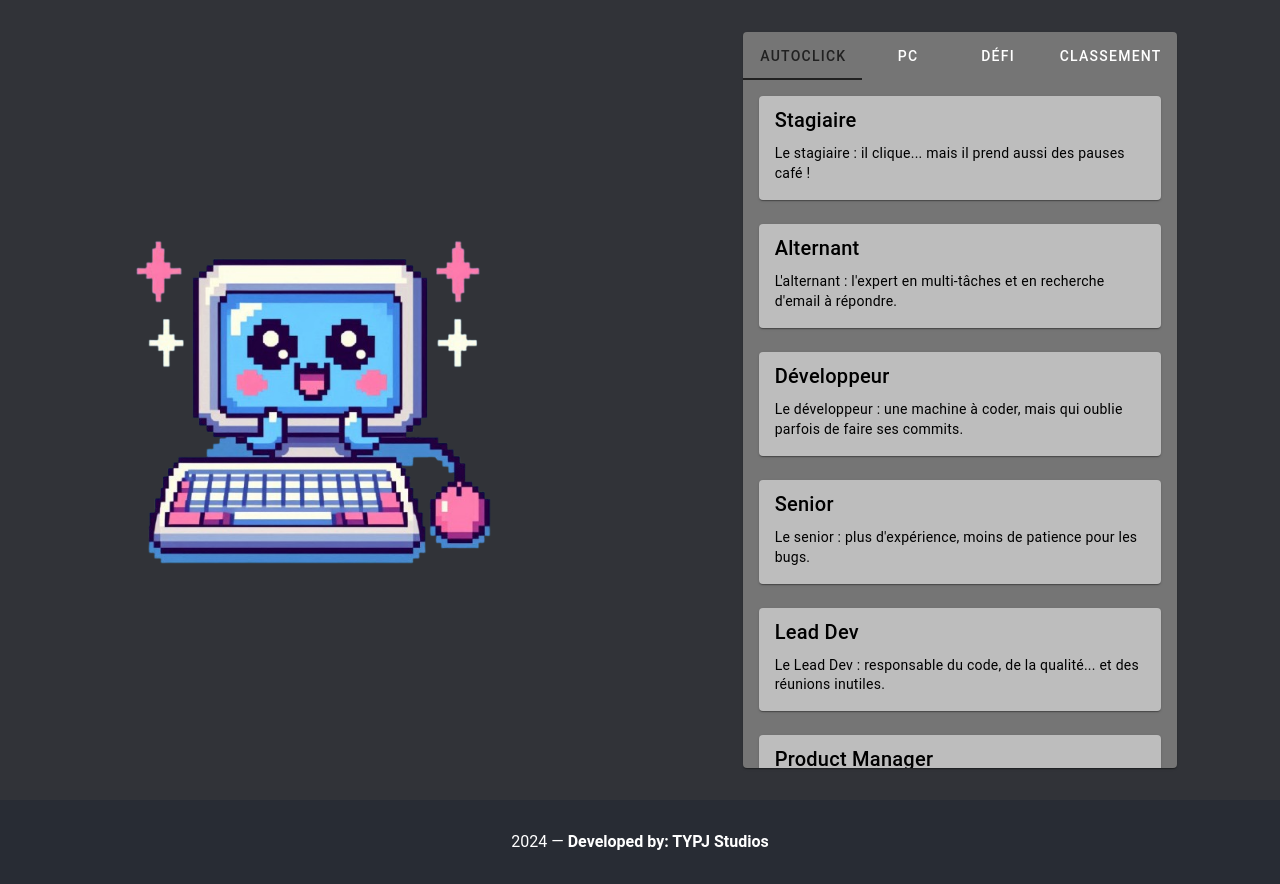
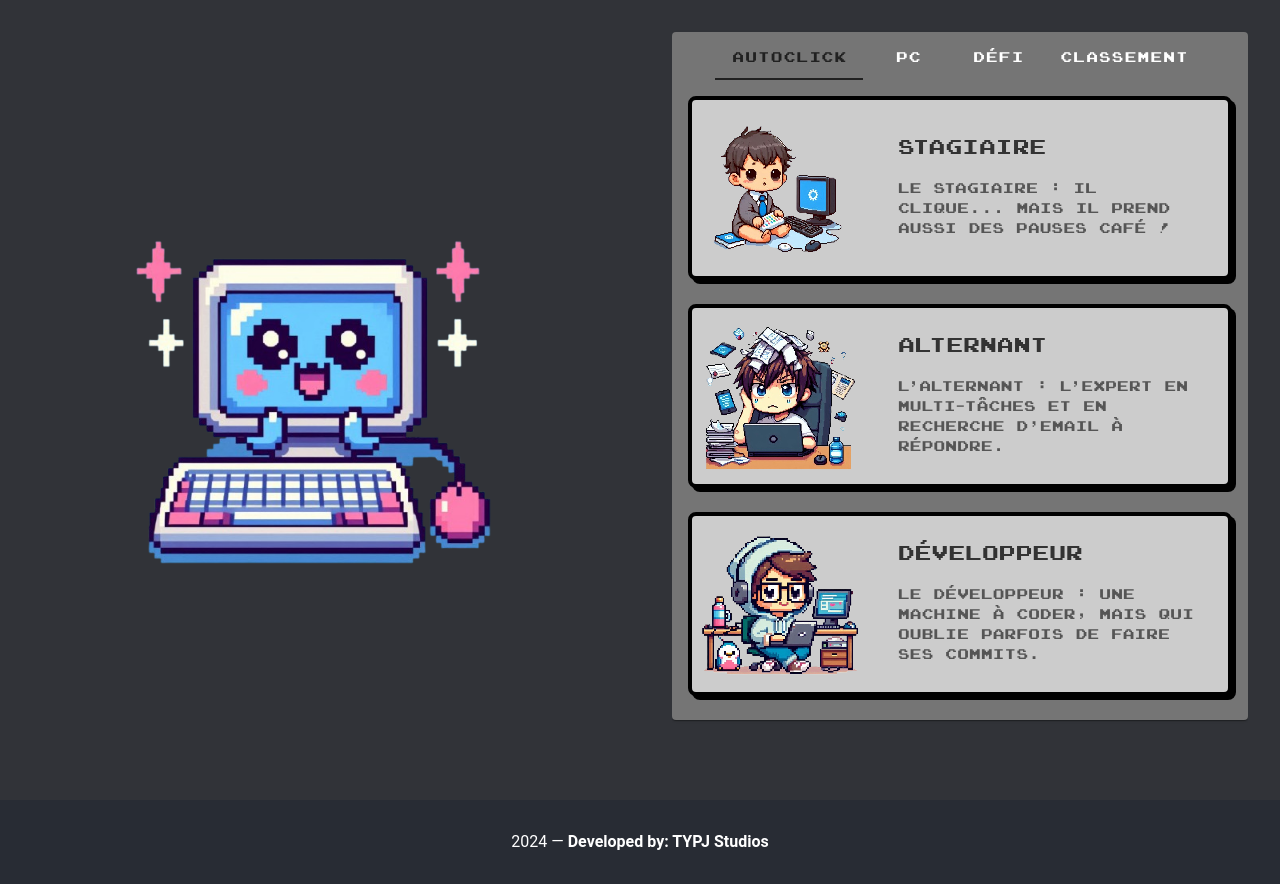
Before and after one commit to ThibaultFontaine/pc-clicker-plus, a Vue app: page /game in a window 1280 px wide. Built offline with nearby package versions, Linux system fonts and the light colour scheme.

Commit message:
Add FontFamilly + Design AutoClicker card

```diff
--- a/src/App.vue
+++ b/src/App.vue
@@ -15,4 +15,10 @@ import Footer from "@/components/Footer.vue";
   min-width: 100%;
   min-height: 100%;
 }
+@font-face {
+  font-family: 'PixelFont';
+  src: url('@/assets/Fonts/joystix monospace.otf') format('opentype');
+  font-weight: normal;
+  font-style: normal;
+}
 </style>
--- a/src/components/GameSidebar.vue
+++ b/src/components/GameSidebar.vue
@@ -31,7 +31,7 @@ const setCurrentTab = (value: string): void => {
           :key="tab"
           :value="tab"
         >
-          <v-container fluid>
+          <v-container fluid class="scrollable-content">
             <v-row>
               <div v-if="tab === 'autoclick'">
                 <v-col
@@ -39,10 +39,17 @@ const setCurrentTab = (value: string): void => {
                   :key="autoClicker.id"
                   cols="12"
                 >
-                  <v-card color="grey-lighten-1">
-                    <v-card-title>{{ autoClicker.name }}</v-card-title>
-                    <v-card-text>{{ autoClicker.description }}</v-card-text>
-                  </v-card>
+                <v-card class="pixel-card">
+                  <v-row align="center">
+                    <v-col cols="4" class="image-container">
+                      <img :src="autoClicker.image" alt="AutoClicker Image" class="pixel-image">
+                    </v-col>
+                    <v-col cols="8">
+                      <v-card-title class="pixel-title">{{ autoClicker.name }}</v-card-title>
+                      <v-card-text class="pixel-description">{{ autoClicker.description }}</v-card-text>
+                    </v-col>
+                  </v-row>
+                </v-card>
                 </v-col>
               </div>
               <div v-else-if="tab === 'pc'">
@@ -63,6 +70,7 @@ const setCurrentTab = (value: string): void => {
 </template>
 
 <style scoped>
+
 .sidebar {
   display: flex;
   padding-top: 2rem;
@@ -70,7 +78,8 @@ const setCurrentTab = (value: string): void => {
   flex-direction: column;
   align-items: center;
   height: 100vh;
-  width: 50%;
+  width: 90%;
+  overflow-y: auto
 }
 
 .topBar {
@@ -85,5 +94,54 @@ const setCurrentTab = (value: string): void => {
   width: 100%;
 }
 
+.scrollable-content {
+  max-height: 80vh;
+  overflow-y: auto;
+  -ms-overflow-style: none;  /* Hide Scrollbar IE and Edge */
+  scrollbar-width: none;  /* Hide Scrollbar Firefox */
+}
+
+.scrollable-content::-webkit-scrollbar {
+  display: none;/* Hide Scrollbar Chrome */
+}
+
+.pixel-card {
+  background-color: #ccc;
+  border: 4px solid #000;
+  border-radius: 8px;
+  padding: 10px;
+  box-shadow: 4px 4px 0px #000;
+  display: flex;
+  flex-direction: row;
+}
+
+.image-container {
+  display: flex;
+  justify-content: center;
+  align-items: center;
+}
+
+.pixel-image {
+  width: 100%;
+  height: auto;
+  image-rendering: pixelated;
+}
+
+.pixel-title {
+  font-family: 'PixelFont', sans-serif;
+  color: #333;
+  margin-bottom: 8px;
+}
+
+.pixel-description {
+  font-family: 'PixelFont', sans-serif;
+  color: #555;
+}
+
+.pixel-card:hover {
+  transform: translate(-2px, -2px);
+  box-shadow: 6px 6px 0px #000;
+}
+
 
 </style>
--- a/src/constants/autoClickers.ts
+++ b/src/constants/autoClickers.ts
@@ -37,108 +37,100 @@ export const autoClickers: Array<any> = [
       price: 15000,
       cps: 100,
       description: "Le Lead Dev : responsable du code, de la qualité... et des réunions inutiles.",
-      image: new URL('../assets/autoClickerImages/Lead_Dev.png', import.meta.url).href,
+      image: new URL('../assets/autoClickerImages/lead dev.png', import.meta.url).href,
     },
     {
       id: 6,
-      name: 'Product Manager',
+      name: 'CTO',
       price: 25000,
-      cps: 200,
-      description: "Le PM : cliques à la vitesse de la lumière... mais oublie toujours ce que le client voulait.",
-      image: new URL('../assets/autoClickerImages/Product_Manager.png', import.meta.url).href,
-    },
-    {
-      id: 7,
-      name: 'CTO',
-      price: 50000,
       cps: 500,
       description: "Le CTO : clique sur des idées brillantes, mais trop occupé pour coder.",
       image: new URL('../assets/autoClickerImages/CTO.png', import.meta.url).href,
     },
     {
-      id: 8,
+      id: 7,
       name: 'DevOps',
-      price: 100000,
+      price: 50000,
       cps: 1000,
       description: "Le DevOps : il clique pour déployer, mais ça prend toujours 3 heures.",
       image: new URL('../assets/autoClickerImages/DevOps.png', import.meta.url).href,
     },
     {
-      id: 9,
+      id: 8,
       name: 'Testeur',
-      price: 200000,
+      price: 100000,
       cps: 2000,
       description: "Le QA : clique sans cesse pour tester, mais il se plaint que tout est cassé.",
-      image: new URL('../assets/autoClickerImages/Testeur.png', import.meta.url).href,
+      image: new URL('../assets/autoClickerImages/QA_enginer.png', import.meta.url).href,
     },
     {
-      id: 10,
+      id: 9,
       name: 'Consultant',
-      price: 500000,
+      price: 200000,
       cps: 5000,
       description: "Le consultant : il clique tout en vous facturant par heure.",
       image: new URL('../assets/autoClickerImages/Consultant.png', import.meta.url).href,
     },
     {
-      id: 11,
+      id: 10,
       name: 'Freelance',
-      price: 1000000,
+      price: 500000,
       cps: 10000,
       description: "Le freelance : clique vite, mais envoie la facture avant même de terminer.",
       image: new URL('../assets/autoClickerImages/Freelance.png', import.meta.url).href,
     },
     {
-      id: 12,
+      id: 11,
       name: 'Blockchain Dev',
-      price: 2000000,
+      price: 1000000,
       cps: 20000,
       description: "Le dev blockchain : clique, mais ça ne marche jamais comme prévu.",
-      image: new URL('../assets/autoClickerImages/Blockchain_Dev.png', import.meta.url).href,
+      image: new URL('../assets/autoClickerImages/Blockchain.png', import.meta.url).href,
+    },
+    {
+      id: 12,
+      name: 'Ingenieur IA',
+      price: 2000000,
+      cps: 50000,
+      description: "L'Ingenieur IA : clique, mais il pense qu'il est déjà à la retraite grâce à l'IA.",
+      image: new URL('../assets/autoClickerImages/Dev_IA.png', import.meta.url).href,
     },
     {
       id: 13,
-      name: 'Ingenieur IA',
+      name: 'Tech Lead',
       price: 5000000,
-      cps: 50000,
-      description: "L'Ingenieur IA : clique, mais il pense qu'il est déjà à la retraite grâce à l'IA.",
-      image: new URL('../assets/autoClickerImages/Ingenieur_IA.png', import.meta.url).href,
-    },
-    {
-      id: 14,
-      name: 'Tech Lead',
-      price: 10000000,
       cps: 100000,
       description: "Le Tech Lead : clique avec confiance, mais son équipe doit coder derrière.",
       image: new URL('../assets/autoClickerImages/Tech_Lead.png', import.meta.url).href,
     },
     {
-      id: 15,
+      id: 14,
       name: 'Designer',
-      price: 25000000,
+      price: 10000000,
       cps: 250000,
       description: "Le designer : clique sur le PC, mais ne sait pas où est le bouton droit.",
       image: new URL('../assets/autoClickerImages/Designer.png', import.meta.url).href,
     },
     {
-      id: 16,
+      id: 15,
       name: 'Stagiaire 2.0',
-      price: 50000000,
+      price: 25000000,
       cps: 500000,
       description: "Le stagiaire 2.0 : il clique pour le WiFi et la machine à café.",
       image: new URL('../assets/autoClickerImages/Stagiaire2_0.png', import.meta.url).href,
     },
     {
-      id: 17,
+      id: 16,
       name: 'Étudiant en dev',
-      price: 100000000,
+      price: 50000000,
       cps: 1000000,
       description: "L'étudiant en dev : clique, mais passe 70% de son temps à chercher des solutions StackOverflow.",
       image: new URL('../assets/autoClickerImages/Student.png', import.meta.url).href,
     },
     {
-      id: 18,
+      id: 17,
       name: 'Guru',
-      price: 500000000,
+      price: 100000000,
       cps: 10000000,
       description: "Le Guru : clique avec sagesse... mais personne ne comprend comment il le fait.",
       image: new URL('../assets/autoClickerImages/Guru.png', import.meta.url).href,
--- a/src/views/GameView.vue
+++ b/src/views/GameView.vue
@@ -36,5 +36,6 @@ import GameSidebar from "../components/GameSidebar.vue";
   align-items: center;
   height: 100%;
   width: 100%;
+  font-family: 'PixelFont';
 }
 </style>
```
Also changed, not shown: src/assets/Fonts/joystix monospace.otf (added).
